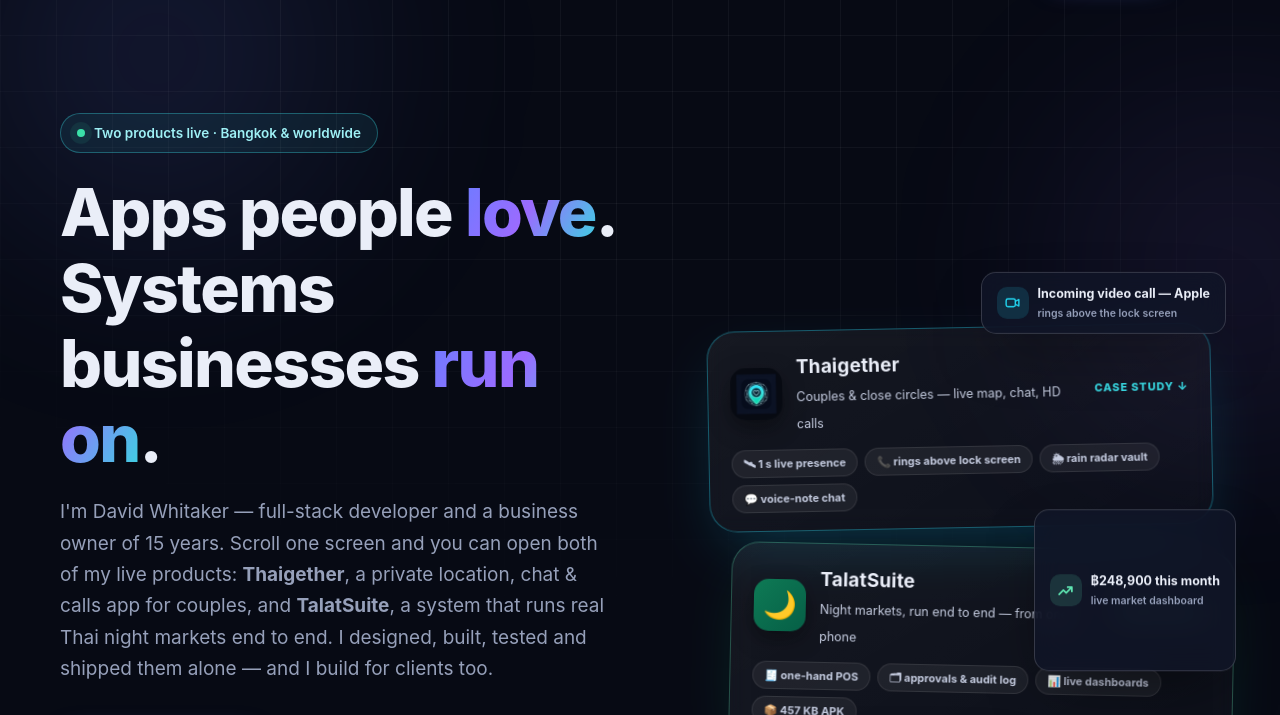
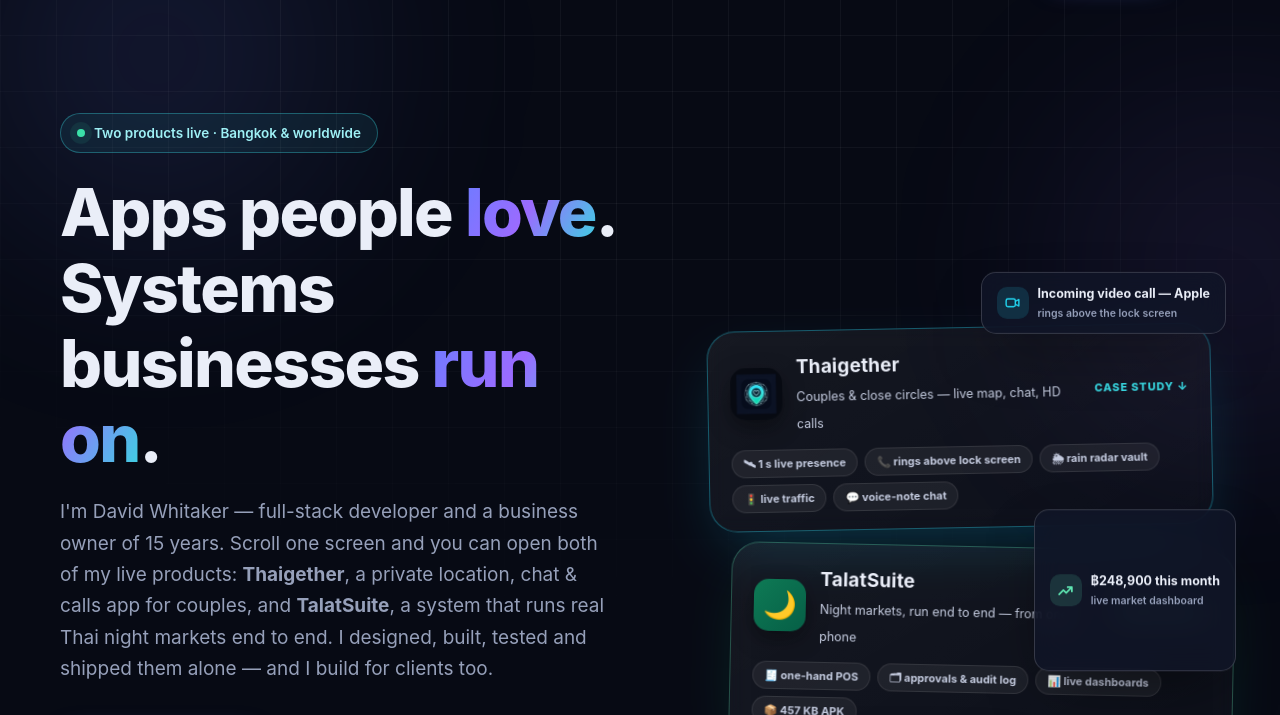
Before and after one commit to David8Whitaker/portfolio-site, a website: page index.html in a window 1280 px wide. Shown: the part 77-792 px from the top of the page. Drawn offline with Linux system fonts and the light colour scheme.

Commit message:
Showcase: fresh radar hero (new timeline UI) + live TomTom traffic shot; traffic chip

```diff
--- a/index.html
+++ b/index.html
@@ -683,7 +683,7 @@ html.th .eyebrow{letter-spacing:.05em}
             <div><b>Thaigether</b><small>Couples &amp; close circles — live map, chat, HD calls</small></div>
             <span class="app-go">Case study ↓</span>
           </div>
-          <div class="app-chips"><span>🛰 1 s live presence</span><span>📞 rings above lock screen</span><span>🌦 rain radar vault</span><span>💬 voice-note chat</span></div>
+          <div class="app-chips"><span>🛰 1 s live presence</span><span>📞 rings above lock screen</span><span>🌦 rain radar vault</span><span>🚦 live traffic</span><span>💬 voice-note chat</span></div>
         </a>
         <a class="app-card app-card--ts" href="index.html#talatsuite" aria-label="TalatSuite case study">
           <div class="app-top">
@@ -734,6 +734,7 @@ html.th .eyebrow{letter-spacing:.05em}
 
     <div class="gallery reveal" aria-label="Thaigether screens">
       <figure class="shotf"><img src="assets/thaigether/radar.jpg" alt="Thaigether live rain radar over Thailand with clock-time timeline" loading="lazy"><figcaption>Live rain radar · <em>real screen</em></figcaption></figure>
+      <figure class="shotf"><img src="assets/thaigether/shot-traffic.jpg" alt="Thaigether live TomTom traffic over Bangkok with rain radar timeline" loading="lazy"><figcaption>Live traffic · <em>real screen</em></figcaption></figure>
       <figure class="shotf"><img src="assets/thaigether/shot-people.jpg" alt="Thaigether People screen showing live presence, distance and battery honesty" loading="lazy"><figcaption>People · live presence</figcaption></figure>
       <figure class="shotf"><img src="assets/thaigether/shot-chat.jpg" alt="Thaigether chat with photos, voice notes, reactions and seen receipts" loading="lazy"><figcaption>Chat · voice notes &amp; reactions</figcaption></figure>
       <figure class="shotf"><img src="assets/thaigether/shot-call.jpg" alt="Thaigether incoming video call erupting above the lock screen" loading="lazy"><figcaption>Incoming call · <em>above lock screen</em></figcaption></figure>
```
Also changed, not shown: assets/thaigether/radar.jpg, assets/thaigether/shot-traffic.jpg (added).
